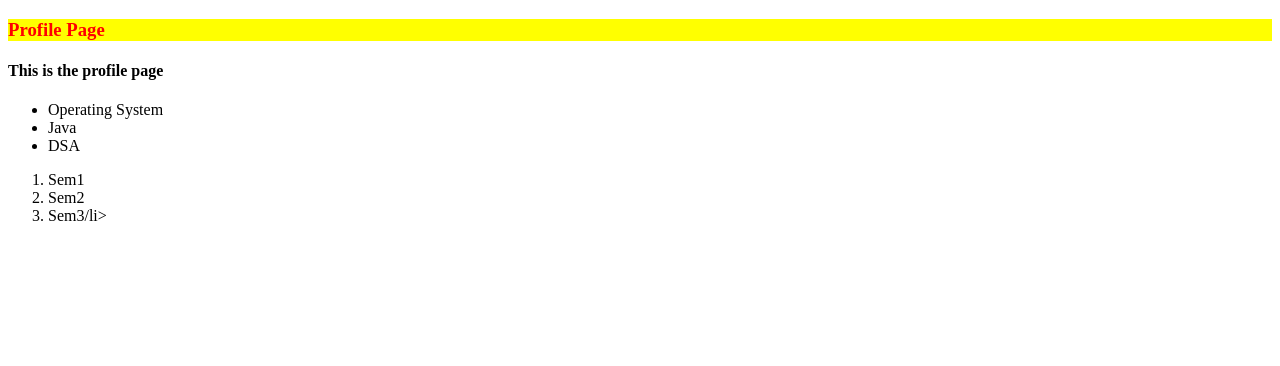
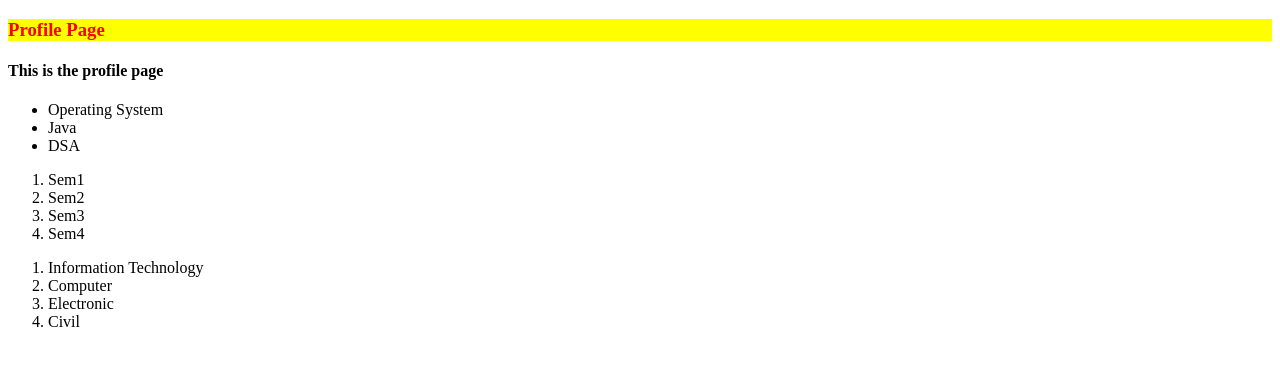
Before and after one commit to trainings-reknot/profile, a plain HTML site: page first.html in a window 1280 px wide. Drawn offline with Linux system fonts and the light colour scheme.

Commit message:
Department Included

```diff
--- a/first.html
+++ b/first.html
@@ -26,7 +26,16 @@
         <ol>
             <li>Sem1</li>
             <li>Sem2</li>
-            <li>Sem3/li>
+            <li>Sem3</li>
+            <li>Sem4</li>
+        </ol>
+
+
+        <ol>
+            <li>Information Technology</li>
+            <li>Computer</li>
+            <li>Electronic</li>
+            <li>Civil</li>
         </ol>
 
     </body>
```
